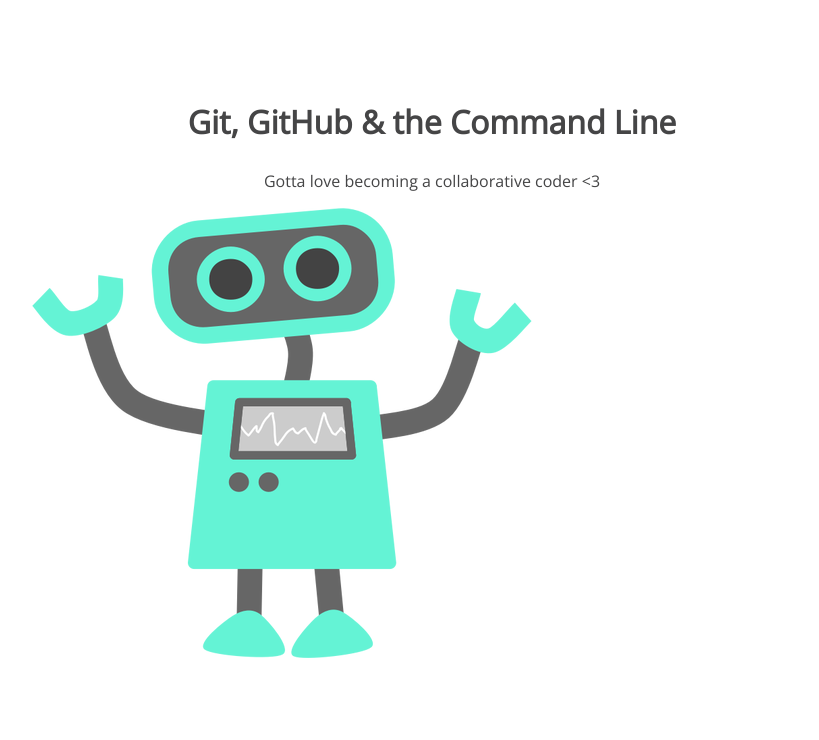
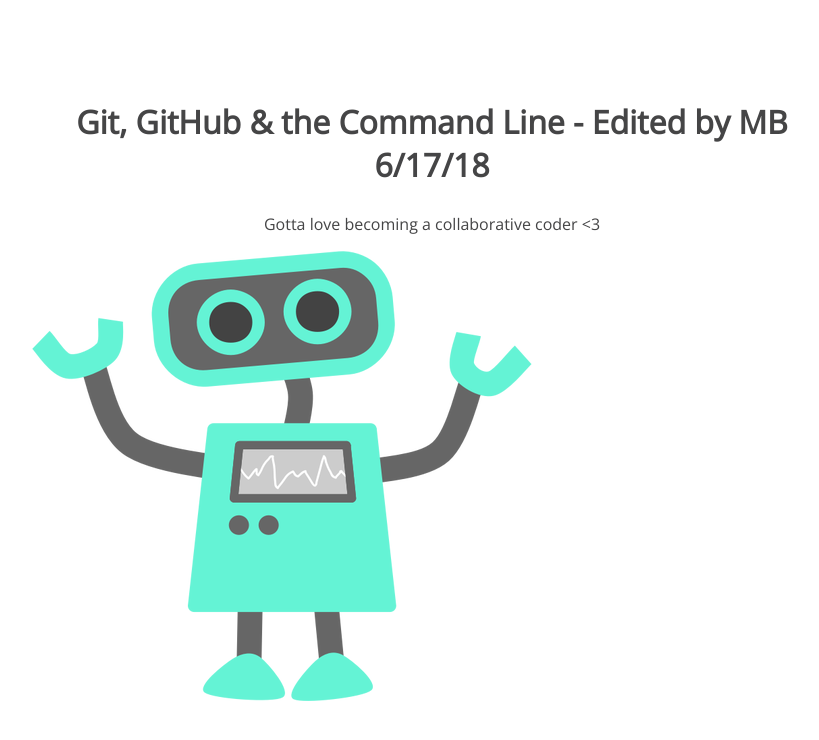
Before and after one commit to radionowhere/105-project, a plain HTML site: page index.html in a window 1280 px wide. Shown: the whole page, without its empty margins (208-1027 px from the left). Drawn offline with nearby package versions, Linux system fonts and the light colour scheme.

Commit message:
edit index.html

```diff
--- a/index.html
+++ b/index.html
@@ -8,7 +8,7 @@
 </head>
 <body>
 	<section>
-		<h1>Git, GitHub & the Command Line</h1>
+		<h1>Git, GitHub & the Command Line - Edited by MB 6/17/18</h1>
 		<p>Gotta love becoming a collaborative coder <3</p>
 		<img src="img/happy-blue-robot.png">
 	</section>
```
